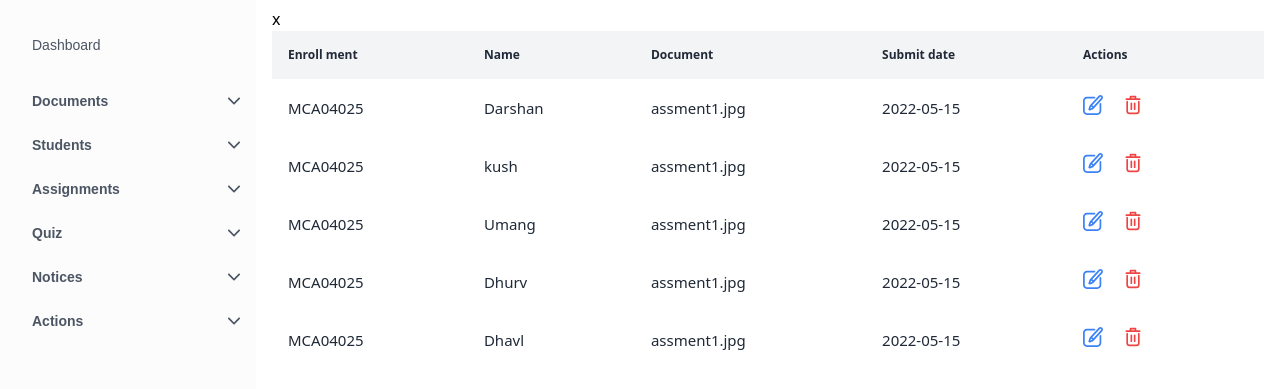
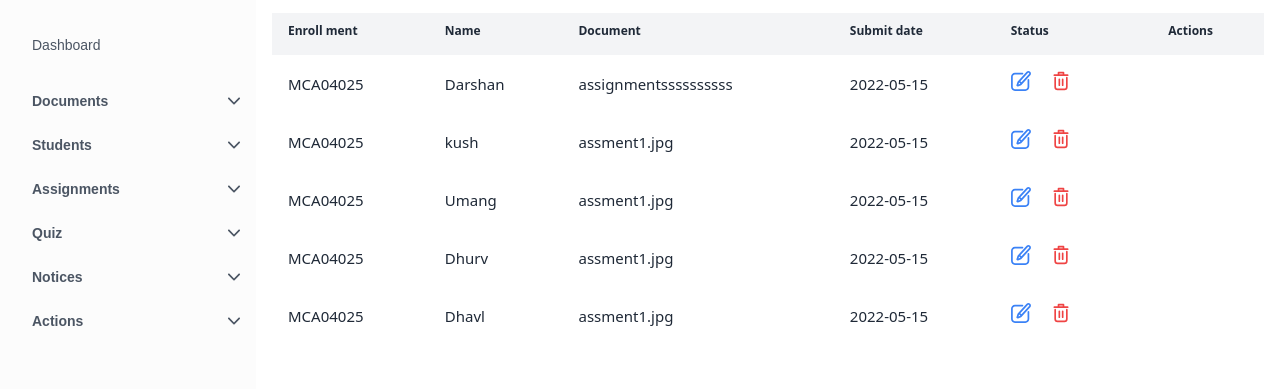
Before and after one commit to Darshan3123/SIH-, a plain HTML site: page Teacher Panel/assignment_show.html in a window 1280 px wide. Shown: the part 57-446 px from the top of the page. Drawn offline with nearby package versions, Linux system fonts and the light colour scheme.

Commit message:
show the assignemnt

```diff
--- a/Teacher Panel/assignment_show.html
+++ b/Teacher Panel/assignment_show.html
@@ -240,9 +240,12 @@
                     Submit date
                   </th>
                   <th class="p-4 text-left text-xs font-semibold text-gray-800">
+                   Status
+                  </th>
+                  <th class="p-4 text-left text-xs font-semibold text-gray-800">
                     Actions
                   </th>
-                </tr>x
+                </tr>
               </thead>
 
               <tbody class="whitespace-nowrap">
@@ -254,7 +257,7 @@
                     Darshan
                   </td>
                   <td class="p-4 text-[15px] text-gray-800">
-                   assment1.jpg
+                  <a href="./a.jpg">assignmentssssssssss</a>
                   </td>
                   <td class="p-4 text-[15px] text-gray-800">
                     2022-05-15
@@ -446,3 +449,6 @@
         });
     });
 </script>
+
+
+</html>
```
Also changed, not shown: Teacher Panel/assignments.html (+3 -4 lines), 1 other file.
